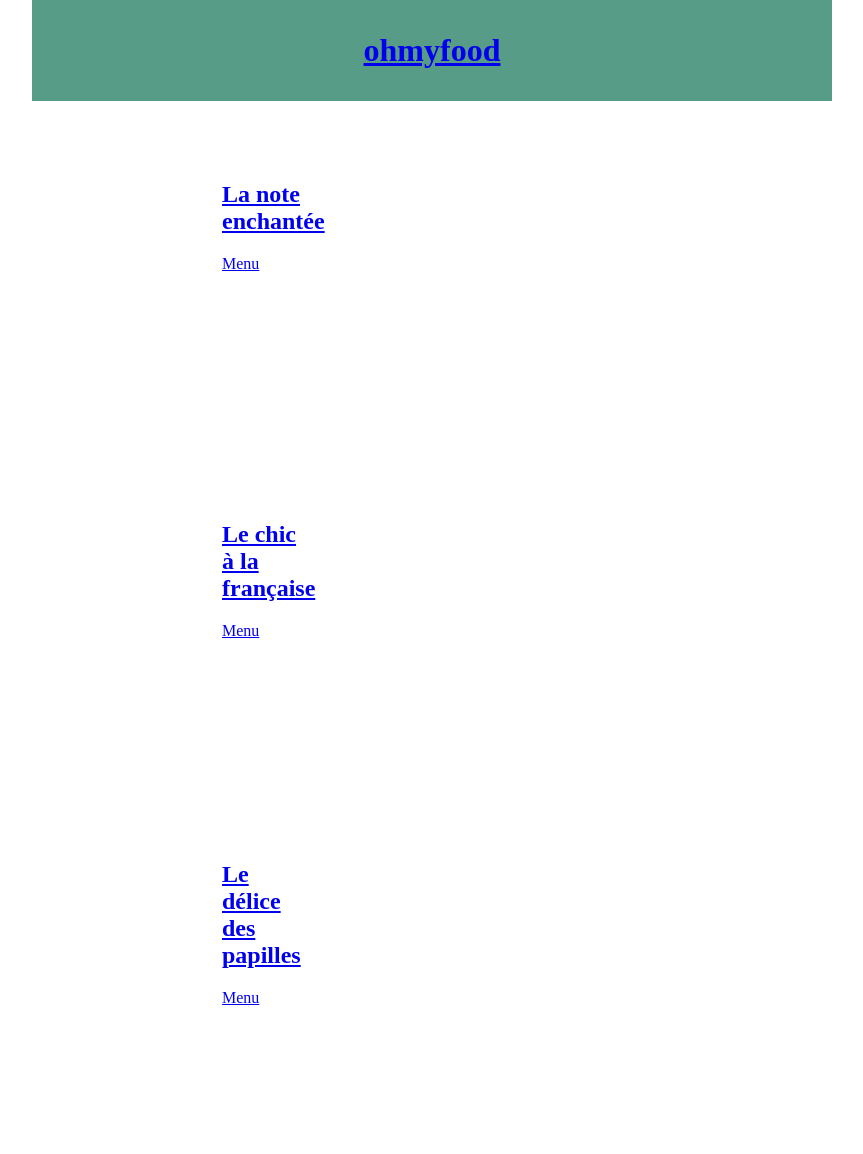
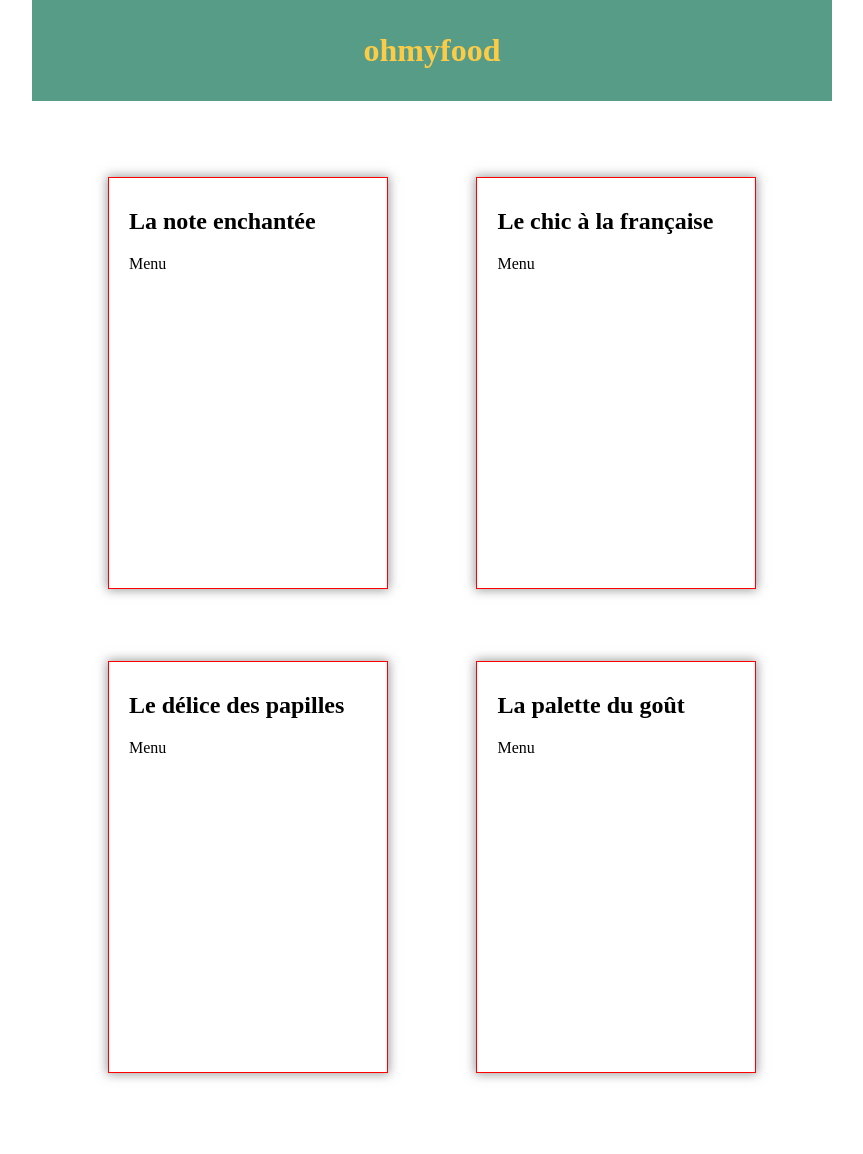
Before and after one commit to LefebvreAnthony/P3-OC, a plain HTML site: page index.html in a window 1280 px wide. Shown: the top 1154 px of the page, without its empty margins (208-1071 px from the left). Drawn offline with Linux system fonts and the light colour scheme.

Commit message:
changes styles menu

```diff
--- a/assets/sass/main.scss
+++ b/assets/sass/main.scss
@@ -6,7 +6,10 @@
 body{
     margin:auto;
 }
-
+a{
+    text-decoration: none;
+    color: inherit;
+}
 .back_green {
     color: $color-text;
     background-color: $color-background-primary;
@@ -25,14 +28,17 @@ body{
 .ctn_mid{
     display:flex;
     flex-wrap: wrap;
-    padding:  5% 20%;
+    justify-content: space-between;
+    padding: 5%;
 }
 .menu{
     padding: 10px 20px;
     width: 33%;
-    height: 300px;
+    height: 24.375rem;
     justify-content: stretch;
-    margin: 10px 10px;
+    margin: 5% 5%;
+    border: 1px solid red ;
+    box-shadow: 0px 0px 10px 1px rgba(119, 119, 119, 0.75);
 }
 footer {
     display:flex;
--- a/index.html
+++ b/index.html
@@ -14,37 +14,29 @@
                 </a>
             </header>
             <div class="ctn_mid">
-                <a href="./assets/menu/menu1.html">
-                    <div class="menu border_red">
+                <a href="./assets/menu/menu1.html" class="menu border_red">
                         <div>
                             <h2>La note enchantée</h2>
                             <p>Menu</p>
                         </div>
-                    </div>
                 </a>
-                <a href="./assets/menu/menu2.html">
-                    <div class=" menu border_red">
+                <a href="./assets/menu/menu2.html" class="menu border_red">
                         <div>
                             <h2>Le chic à la française</h2>
                             <p>Menu</p>
                         </div>
-                    </div>
                 </a>
-                <a href="./assets/menu/menu3.html">
-                    <div class="menu border_red">
+                <a href="./assets/menu/menu3.html" class="menu border_red">
                         <div>
                             <h2>Le délice des papilles</h2>
                             <p>Menu</p>
                         </div>
-                    </div>
                 </a>
-                <a href="./assets/menu/menu4.html">
-                    <div class="menu border_red">
+                <a href="./assets/menu/menu4.html" class="menu border_red">
                         <div>
                             <h2>La palette du goût</h2>
                             <p>Menu</p>
                         </div>
-                    </div>
                 </a>
             </div>
                     <div>
```
Also changed, not shown: assets/css/style.css, 1 other file.
